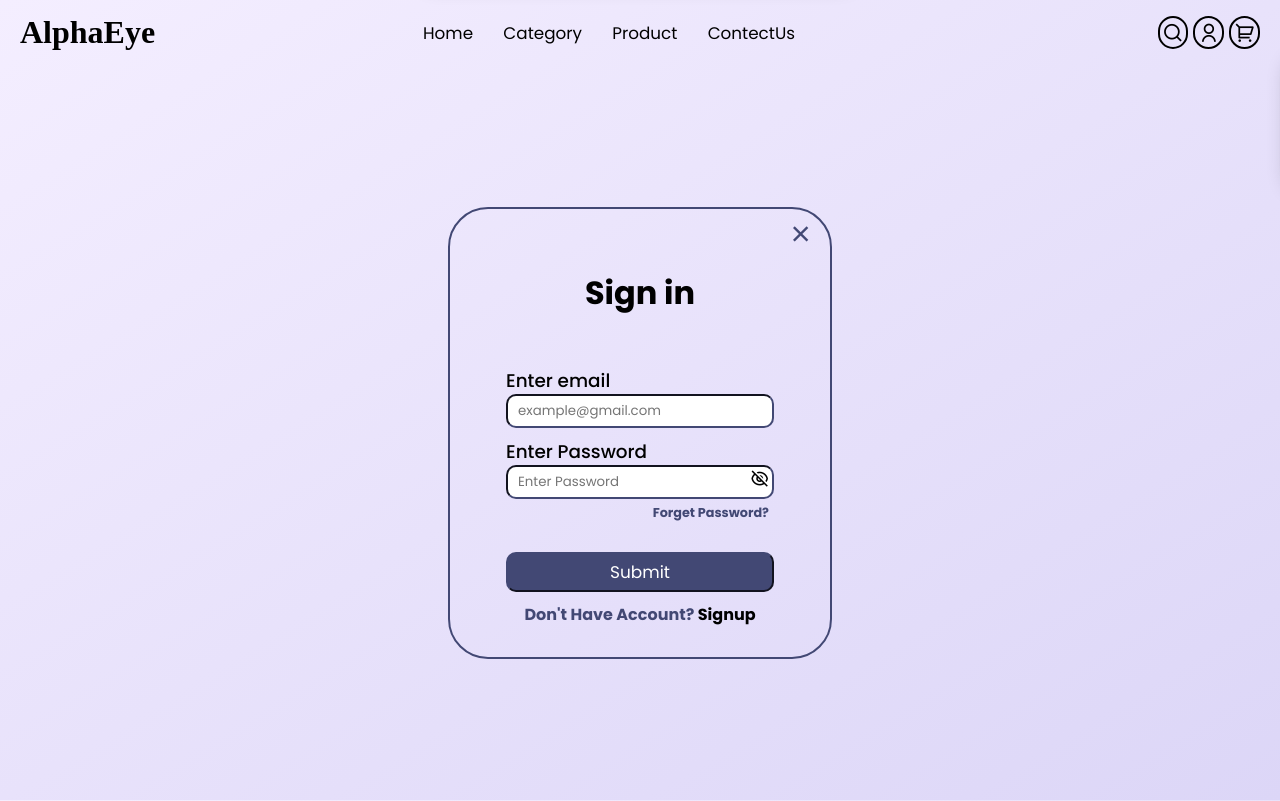
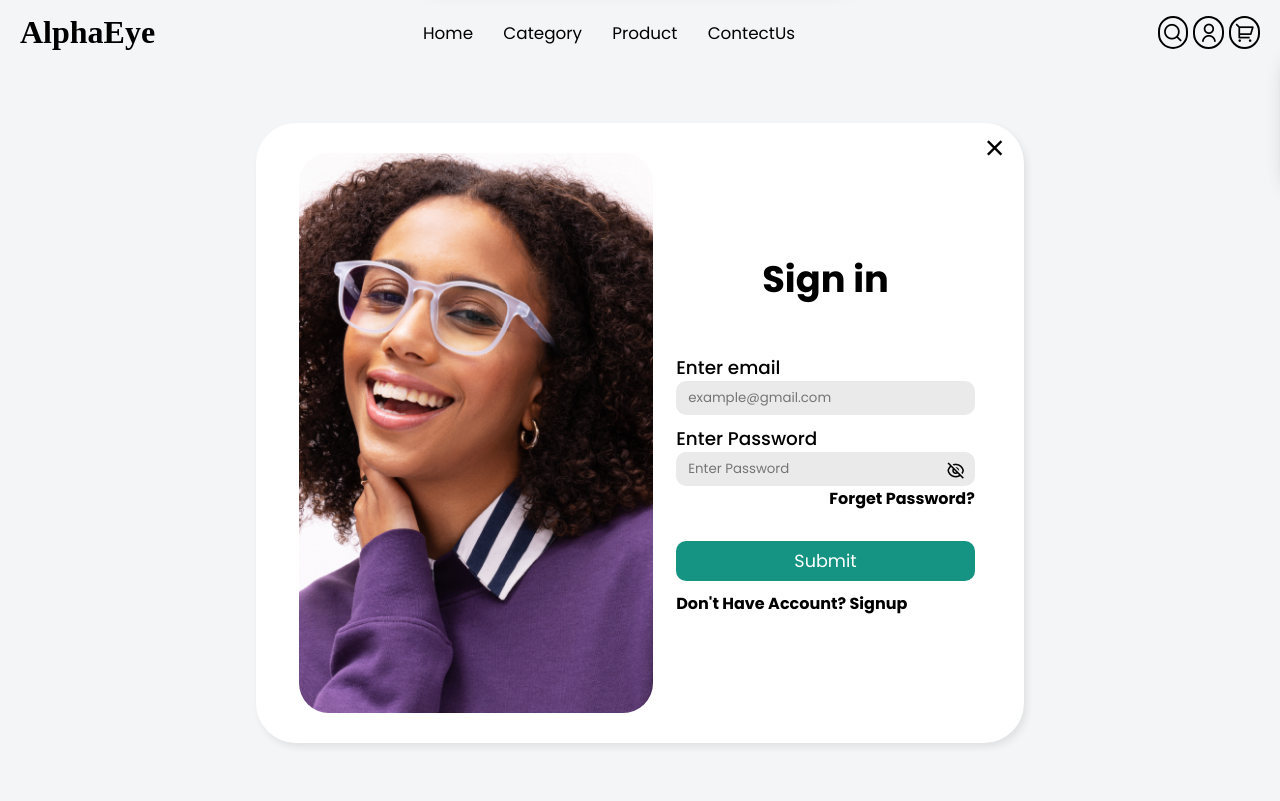
Before and after one commit to Rafik-Lakhani/Alpha-Eye-E-Commerce-, a PHP site: page /singin.php in a window 1280 px wide. Run offline with PHP 8.4, Linux system fonts and the light colour scheme; data comes from the database, SQL or seed files in the repository; both versions use the stored data as it was after the commit; some libraries are stand-ins or nearby versions.

Commit message:
change login page design

```diff
--- a/component/nav.css
+++ b/component/nav.css
@@ -160,7 +160,7 @@ nav{
 }
 
 .category-div{
-    position: absolute;
+    position: fixed;
     top: -250px;
     background-color: #fff;
     margin: auto;
@@ -283,7 +283,7 @@ nav{
 /* here user profile menu div css code */
 
 .menu-div{
-    transition: all ease 1s;
+    transition: all ease 0.5s;
     padding: 20px;
     color: black;
     position: fixed;
--- a/cssStyle/singin.css
+++ b/cssStyle/singin.css
@@ -4,12 +4,12 @@
     box-sizing:border-box;
 }
 
-html,body{
-    height:100%;
-    width:100%;
-    color: #424874;
-    background: linear-gradient(
-        to bottom right,#F4EEFF,#DCD6F7);
+html,
+body {
+  height: 100%;
+  width: 100%;
+  color: #000;
+  background-color: #f4f5f6;
   font-family: "Poppins", sans-serif;
 }
 
@@ -23,105 +23,152 @@ html,body{
 }
 
 
-.login-div{
-    border: 2px solid #424874;
-    width: 30%;
-    border-radius:40px;
+.login-container {
+    display: flex;
+    min-height: 92%;
+    justify-content: center;
+    align-items: center;
+    flex-direction: row;
+  }
+
+  .login-div {
+    width: 60%;
+    border-radius: 40px;
     padding: 30px;
-    padding-bottom: 20px;
+    padding-bottom: 30px;
     display: flex;
-    flex-direction:column;
+    flex-direction: row;
     justify-content: center;
     margin: auto;
     align-items: center;
-    gap: 30px;
+    gap: 10px;
     position: relative;
+    background-color: #fff;
+    box-shadow: 3px 4px 7px #29262618;;
+
   }
 
-.login-div form{
+  .login-div .image-part{
+      min-height: 100%;
+      width: 51%;
+      display: flex;
+      justify-content: center;
+      align-items: center;
+  }
+
+  .image-part img{
+    width: 98%;
+    /* height: fit-content; */
+    height: 70vh;
+    border-radius:30px ;
+    object-fit: cover;
+  }
+
+  .login-div form {
     display: flex;
     flex-direction: column;
     height: 100%;
-    width: 90%;
+    width: 45%;
     font-size: 1.15rem;
     padding: 10px;
     font-weight: 500;
   }
-.login-div form input{
-    padding: 5px 10px;
-    border-radius: 10px;
-    color: #424874;
-    border-color: #424874;
+
+  .login-div form h1{
+    text-align: center;
+    margin-bottom: 20px;
   }
 
-.heading{
-    margin-bottom:10px;
+  .login-div input {
+    border-radius: 10px;
+    padding: 5px 10px;
+    color: #000;
+    border-color: transparent;
+    background-color: #cccccc69;
+  }
+
+  .login-div form label{
+    margin-top: 10px;
+  }
+
+  .heading {
+    padding-bottom: 10px;
     font-weight: 700;
   }
 
-.password{
-    margin-top: 10px;
+  .Email {
+    padding-top: 7px;
   }
 
   .pw-div{
     display: flex;
+    flex-direction: column;
     position: relative;
   }
-.pw-div input{
+
+  #password{
     width: 100%;
   }
-
   #pw-eye{
     position: absolute;
-    top:3px;
-    right: 5px;
+    top: 8px;
+    right:10px;
     font-size: 1.15rem;
   }
 
   .msg-div{
+    width: 100%;
     display: flex;
     justify-content: space-between;
-    padding:5px 5px;
-    margin-bottom: 25px;
+    align-items: center;
   }
 
+  .msg-div h4{
+    font-size: 1rem;
+    color: #000;
+  }
   .msg-div h4 a{
-    font-size: 0.8rem;
     text-decoration: none;
-    color: #424874;
+    font-size: 1rem;
+    color: #000;
   }
 
-
-#login-sub{
-    padding: 5px;
-    background-color: #424874;
-    color: #fff;
-    font-size: 1.06rem;
+  .con-pass{
+    padding-top: 7px;
   }
 
-form #signup{
-    color: #424874;
-    font-size: 1rem;
-    margin: auto;
-    margin-top: 10px;
+  #sub{
+    margin-top: 30px;
+    color: white;
+    background-color: #169483;
+    font-size: 1.1rem;
   }
 
-form #signup a{
+  #sub:hover{
+    background-color: #148369;
+  }
+
+  h3{
+    margin-top: 10px;
+    font-size: 1.0rem;
+  }
+  h3 a{
     text-decoration: none;
     color: black;
   }
 
-.close-icon{
+
+  #close-icon{
     position: absolute;
     top: 10px;
     font-size: 1.8rem;
     right: 15px;
     text-decoration: none;
-    color: #424874;
+    color: #000;
   }
 
-.close-icon:hover{
+  #close-icon:hover{
     color: white;
-    background-color: #424874;
+    background-color: #000;
     border-radius: 20px;
   }
--- a/cssStyle/style.css
+++ b/cssStyle/style.css
@@ -160,7 +160,7 @@ box-shadow:  10px 10px 50px #95a8e0cc,
     overflow: hidden;
     transition: all ease 0.8s;
     padding-bottom: 20px;
-    box-shadow: 3px 3px 40px #00000067;
+    box-shadow: 0 4px 8px 0 rgba(0, 0, 0, 0.2), 0 6px 20px 0 rgba(0, 0, 0, 0.19);
 }
 
 .card a img{
--- a/singin.php
+++ b/singin.php
@@ -6,11 +6,14 @@
 <link rel="stylesheet" href="component/nav.css">
 <div class="login-container">
     <div class="login-div">
-        <a href="index.php">
+        <div class="image-part">
+            <img src="assets/staticimg/loginpage.png" alt="image of login">
+        </div>
+        <a href="index.php" id="close-icon">
             <i class="ri-close-fill close-icon"></i>
         </a>
-        <h1 class="heading">Sign in</h1>
         <form action="verify.php" method="post">
+            <h1 class="heading">Sign in</h1>
             <label for="email" class="email">Enter email</label>
             <input type="email" id="email" name="email" require placeholder="example@gmail.com">
             <label for="password" class="password">Enter Password</label>
@@ -29,7 +32,7 @@
                 </h4>
                 <h4><a href="forget.php">Forget Password?</a></h4>
             </div>
-            <input type="submit" name="login" id="login-sub" name="signin">
+            <input type="submit" name="login" id="sub" name="signin">
 
             <h3 id="signup">Don't Have Account? <a href="singup.php">Signup</a></h3>
         </form>
--- a/singup.php
+++ b/singup.php
@@ -5,11 +5,14 @@
 
 <div class="login-container">
     <div class="login-div">
+    <div class="image-part">
+        <img src="assets/staticimg/register.png" alt="image of register">
+    </div>
     <a href="index.php">
             <i class="ri-close-fill" id="close-icon"></i>
     </a>
-        <h1 class="heading">Sign Up</h1>
         <form action="verify.php" method="post">
+            <h1 class="heading">Sign Up</h1>
            <label for="Username">Enter Your User Name</label>
            <input type="text" name="username" class="from-input" required placeholder="Enter Your User Name">
 
```
Also changed, not shown: cssStyle/singup.css (+38 -12 lines), database file/alphaeye.sql (added, +223 -0 lines), assets/staticimg/loginpage.png (added), assets/staticimg/register.png (added). Lines whose indentation alone changed are shown as unchanged.
